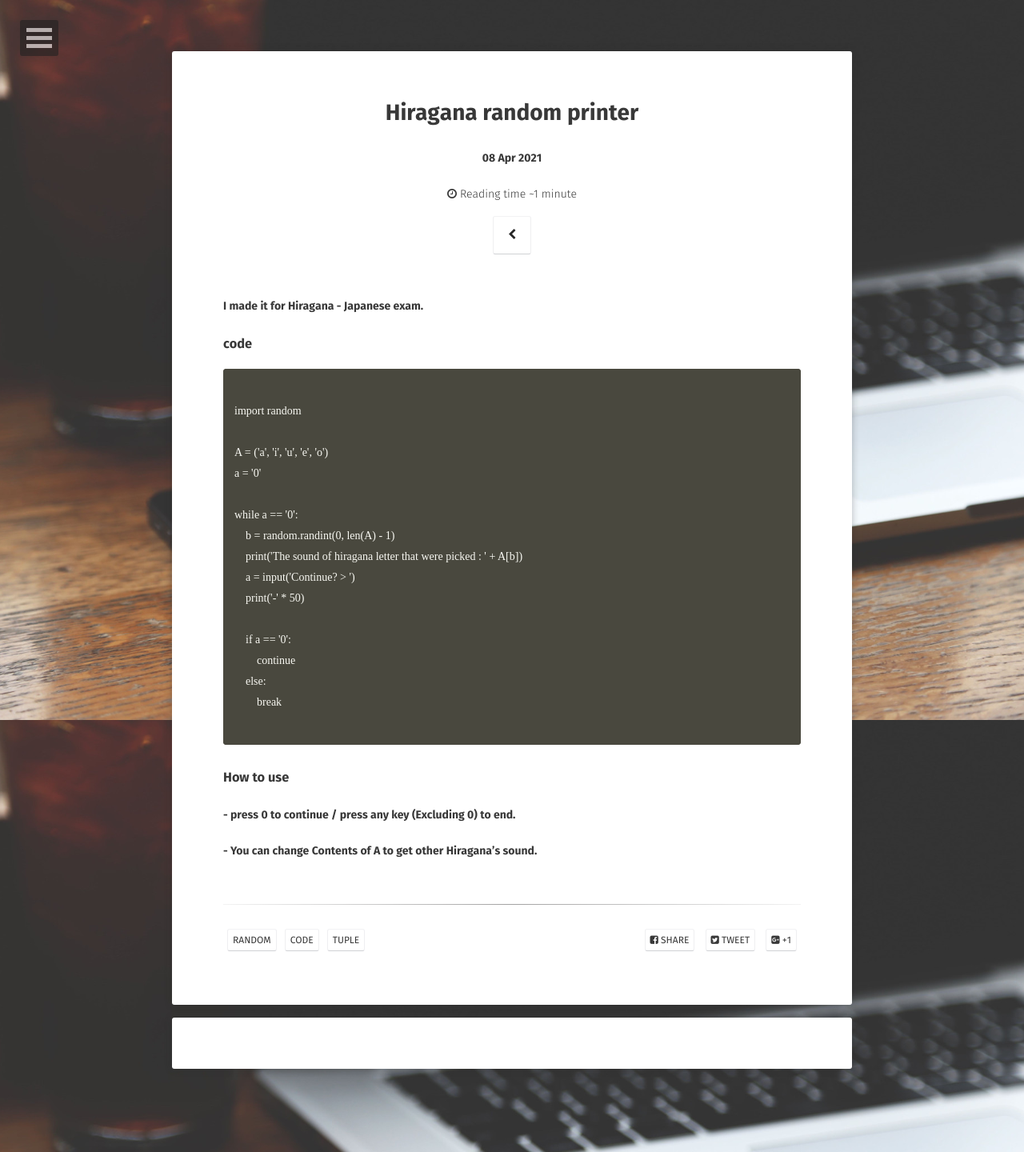
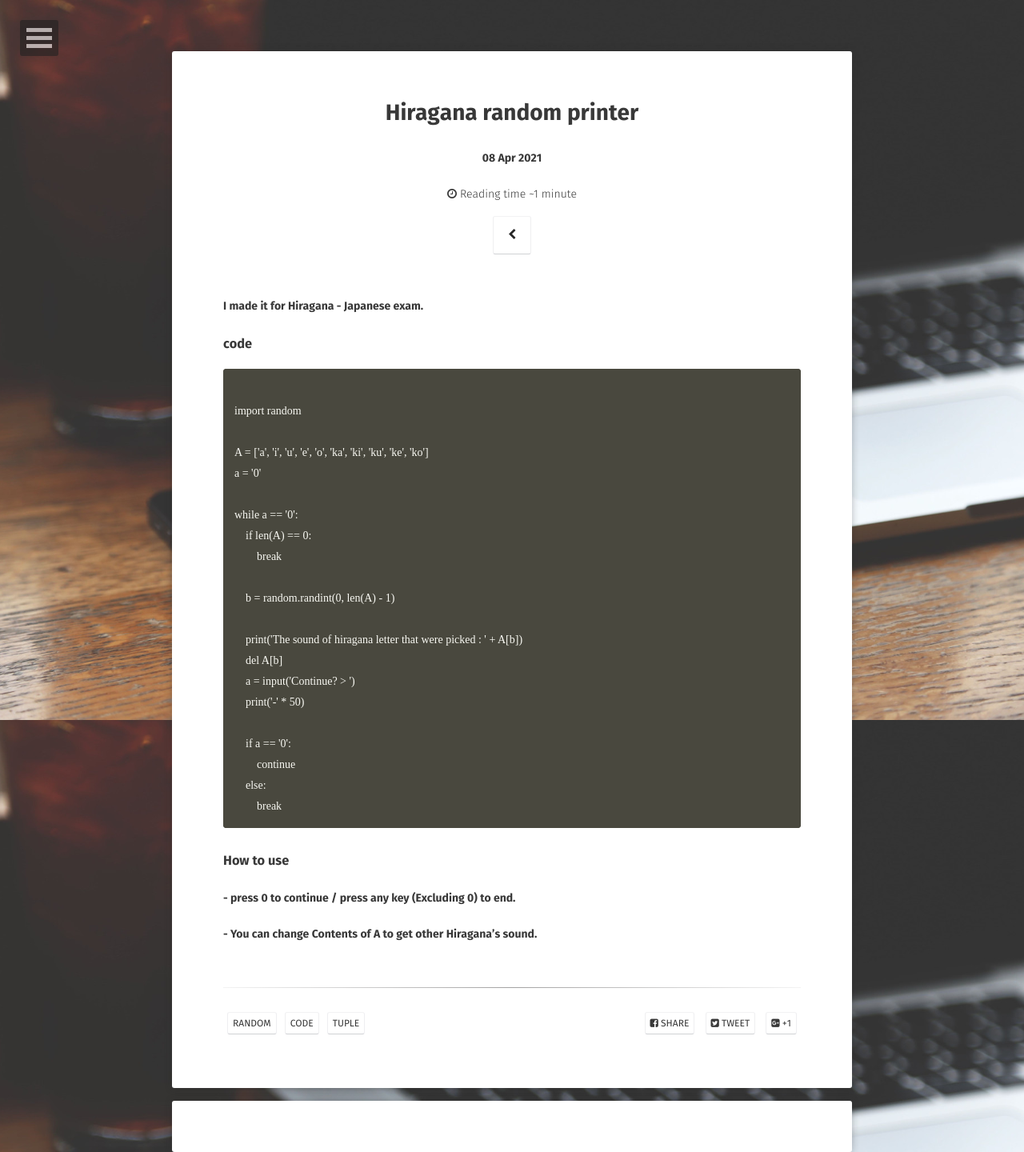
Before and after one commit to KSY1824/ksy1824.github.com, a Jekyll site: the page built from _posts/2021-04-08-Hiragana-random-printer.md, in a window 1280 px wide. Shown: the whole page at 80% size. Built offline with Jekyll 4.4.1, drawn with Linux system fonts in a browser that asks for light colours; some web fonts are replaced; comment, search, counter and statistics services are not loaded.

Commit message:
Update 2021-04-08-Hiragana-random-printer.md

```diff
--- a/_posts/2021-04-08-Hiragana-random-printer.md
+++ b/_posts/2021-04-08-Hiragana-random-printer.md
@@ -15,12 +15,17 @@ comments: true
 
 import random
 
-A = ('a', 'i', 'u', 'e', 'o')
+A = ['a', 'i', 'u', 'e', 'o', 'ka', 'ki', 'ku', 'ke', 'ko']
 a = '0'
 
 while a == '0':
+    if len(A) == 0:
+        break
+
     b = random.randint(0, len(A) - 1)
+
     print('The sound of hiragana letter that were picked : ' + A[b])
+    del A[b]
     a = input('Continue? > ')
     print('-' * 50)
 
@@ -28,7 +33,6 @@ while a == '0':
         continue
     else:
         break
-
 ~~~
 
 ### How to use
```
